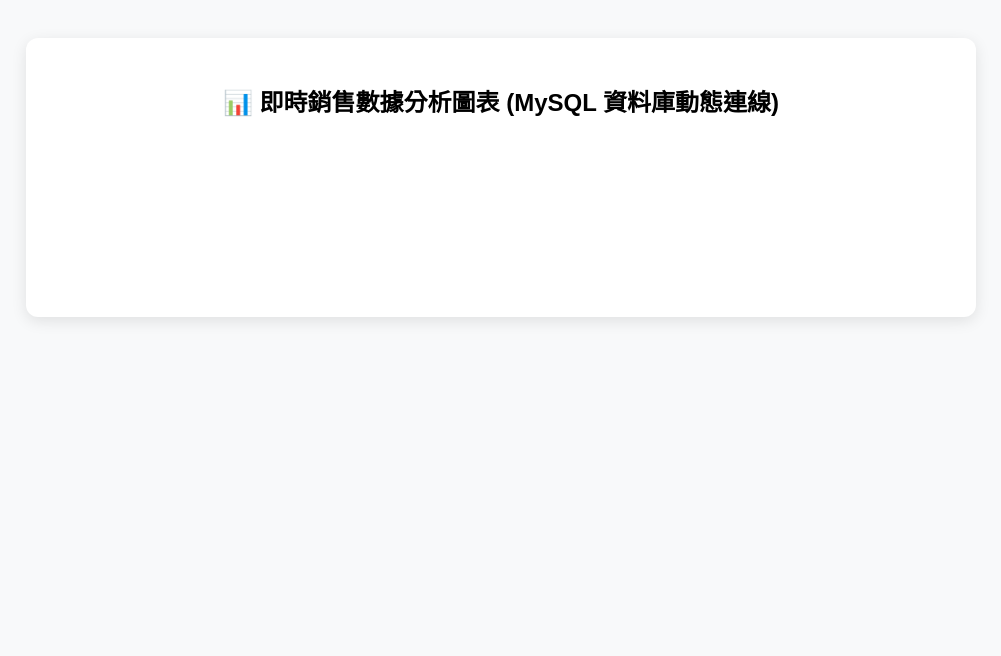
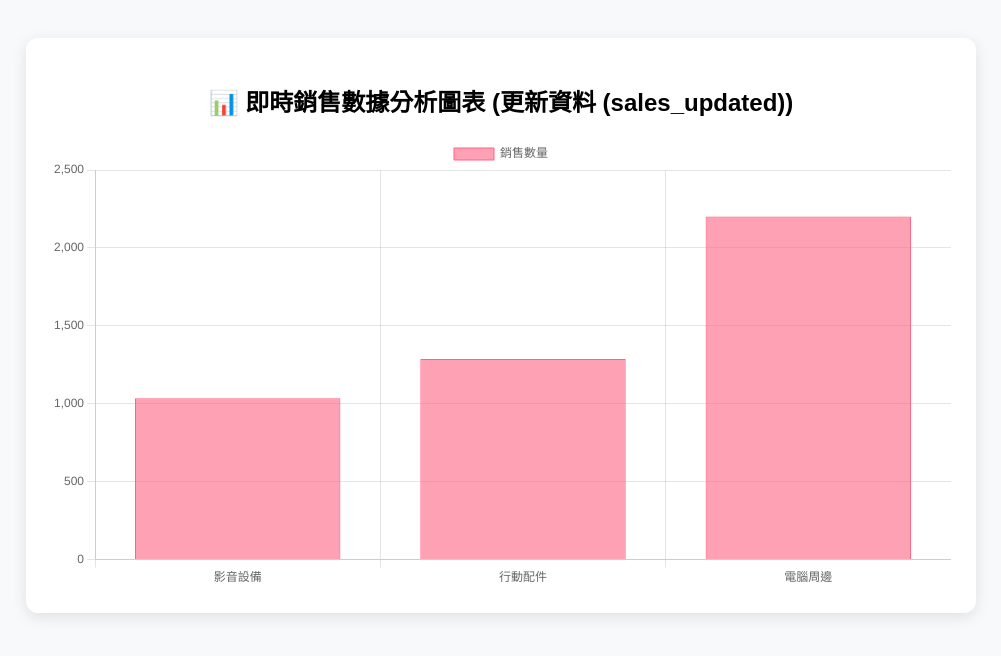
Before and after one commit to xinyu1823/rwd-dashboard, a plain HTML site: page index.html in a window 1280 px wide. Shown: the whole page, without its empty margins (139-1140 px from the left). Drawn offline with nearby package versions, Linux system fonts and the light colour scheme; no server answers.

Commit message:
Updated dashboard to sales_updated_300.csv

```diff
--- a/index.html
+++ b/index.html
@@ -3,7 +3,7 @@
 <head>
     <meta charset="UTF-8">
     <meta name="viewport" content="width=device-width, initial-scale=1.0">
-    <title>即時銷售數據看板 (MySQL API 連動)</title>
+    <title>即時銷售數據看板</title>
     <script src="https://cdn.jsdelivr.net/npm/chart.js"></script>
     <style>
         body { font-family: Arial, sans-serif; text-align: center; padding: 30px; background: #f8f9fa; }
@@ -12,49 +12,25 @@
 </head>
 <body>
     <div class="container">
-        <h2>📊 即時銷售數據分析圖表 (MySQL 資料庫動態連線)</h2>
+        <h2>📊 即時銷售數據分析圖表 (更新資料 (sales_updated))</h2>
         <canvas id="myChart"></canvas>
     </div>
-
     <script>
-        // 1. 定義向 API (MySQL 連接端點) 撈取數據的函數
-        async function fetchSalesData() {
-            try {
-                // 替換為您的後端 API 網址 (例如部署在 Render / Vercel 或 Supabase 轉接端點)
-                const response = await fetch('https://YOUR_API_ENDPOINT/api/sales');
-                const result = await response.json();
-
-                // 解析資料
-                const labels = result.map(item => item.category);
-                const values = result.map(item => item.quantity);
-
-                renderChart(labels, values);
-            } catch (error) {
-                console.error("無法取得資料庫最新數據：", error);
-            }
-        }
-
-        // 2. 使用 Chart.js 渲染圖表
-        function renderChart(labels, values) {
         const ctx = document.getElementById('myChart').getContext('2d');
         new Chart(ctx, {
             type: 'bar',
             data: {
-                    labels: labels,
+                labels: ["\u5f71\u97f3\u8a2d\u5099", "\u884c\u52d5\u914d\u4ef6", "\u96fb\u8166\u5468\u908a"],
                 datasets: [{
                     label: '銷售數量',
-                        data: values,
-                        backgroundColor: 'rgba(54, 162, 235, 0.6)',
-                        borderColor: 'rgba(54, 162, 235, 1)',
+                    data: [1035, 1287, 2202],
+                    backgroundColor: 'rgba(255, 99, 132, 0.6)',
+                    borderColor: 'rgba(255, 99, 132, 1)',
                     borderWidth: 1
                 }]
             },
             options: { responsive: true }
         });
-        }
-
-        // 頁面載入時觸發動態連線
-        fetchSalesData();
     </script>
 </body>
 </html>
```
Lines whose indentation alone changed are shown as unchanged.
